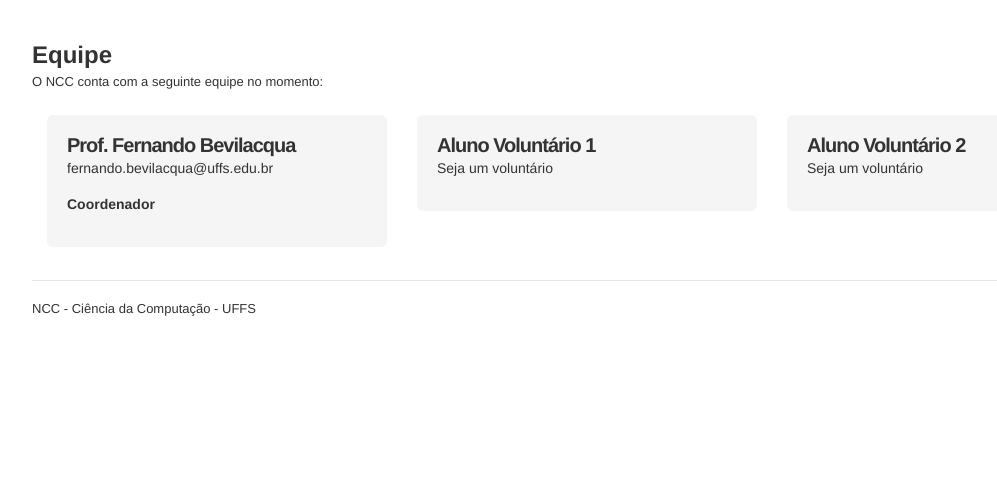
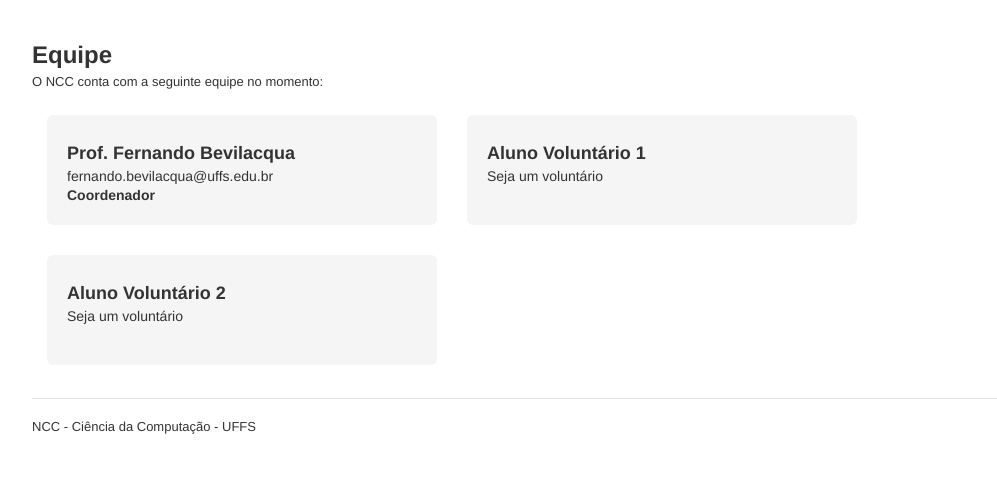
Before and after one commit to Dovyski/Aura, a PHP site: page /sobre.php in a window 1280 px wide. Shown: the part 479-964 px from the top of the page, without its empty margins (23-1020 px from the left). Before the commit the page ends 795 px from the top, so only its background shows below. Run offline with PHP 8.4, Linux system fonts and the light colour scheme; some libraries are stand-ins or nearby versions.

Commit message:
Correções de layout.

```diff
--- a/css/style.css
+++ b/css/style.css
@@ -4,7 +4,8 @@
 
 .membro-equipe {
   float: left;
-  width: 300px;
+  width: 350px;
+  height: 70px;
   padding: 20px;
   margin: 15px;
   background-color: #f5f5f5;
@@ -14,14 +15,12 @@
 }
 .membro-equipe h1 {
   margin-bottom: 0;
-  font-size: 20px;
-  line-height: 1;
-  letter-spacing: -1px;
+  font-size: 18px;
 }
 .membro-equipe p {
   font-size: 14px;
   font-weight: 200;
-  line-height: 27px;
+  line-height: 10px;
 }
 
 .fundo-icone {
```
